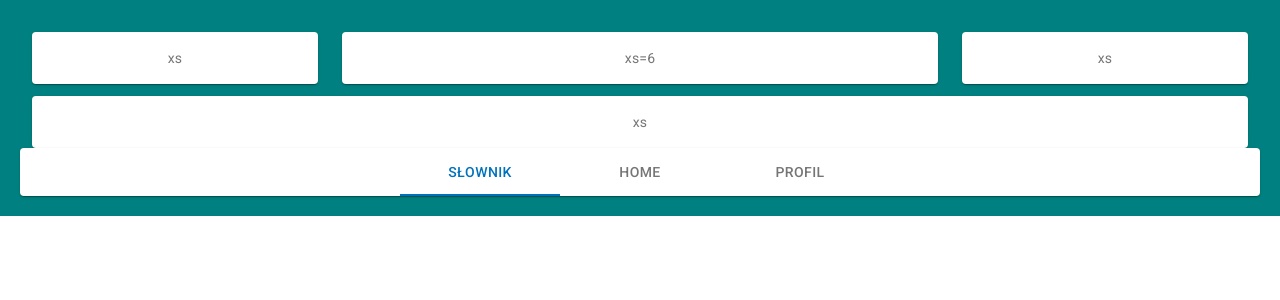
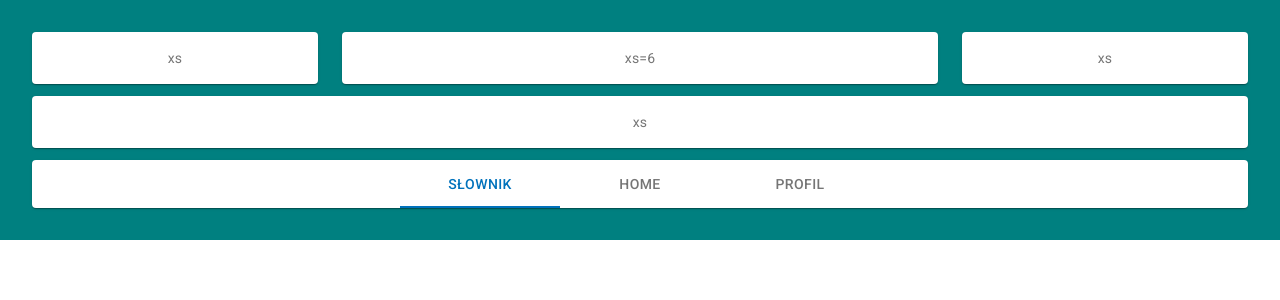
Before and after one commit to arturtamborski/wsp, a React (Create React App) app: page / in a window 1280 px wide. Shown: the top 300 px of the page. Built offline with nearby package versions, Linux system fonts and the light colour scheme.

Commit message:
fix padding

```diff
--- a/src/views/Home.js
+++ b/src/views/Home.js
@@ -41,7 +41,9 @@ export default function Home() {
       </Grid>
 
       <Grid container spacing={3}>
-        <Nav />
+        <Grid item xs={12}>
+          <Nav />
+        </Grid>
       </Grid>
     </div>
   );
```
